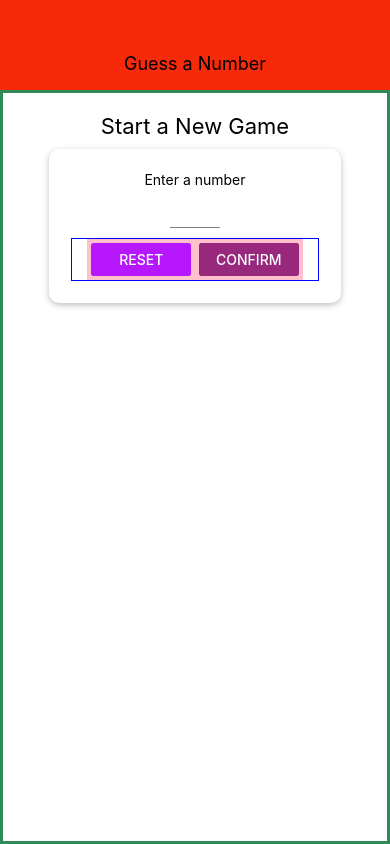
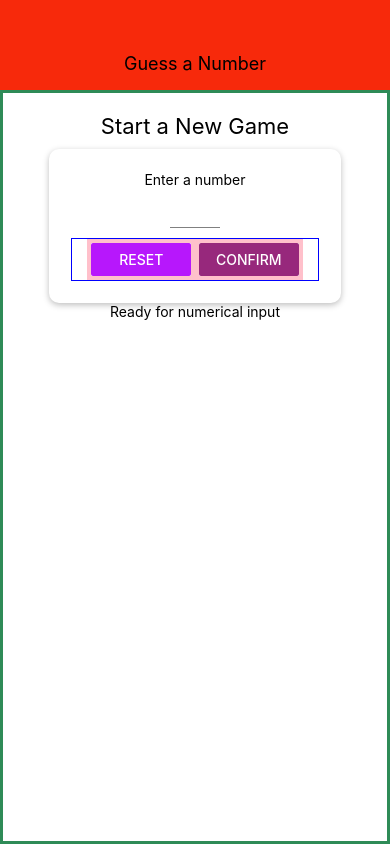
Before and after one commit to stevekutz/reactnative_guessnum_app, a React Native app in the folder reactnative_guess_num/: screen / in a window 390 px wide. Built offline with nearby package versions, Linux system fonts and the light colour scheme.

Commit message:
implemented conditional rendering with StartGameScreen

```diff
--- a/reactnative_guess_num/screens/StartGameScreen.js
+++ b/reactnative_guess_num/screens/StartGameScreen.js
@@ -15,19 +15,15 @@ const StartGameScreen = props => {
     //const [numberMessage, setNumberMessage] = useState('Select a Number');
 
     const handleNumberInput = inputTextVal => {
-
-
         setNumVal(inputTextVal.replace(/[^0-9]/g, ''));
     }
 
     const resetHandler = () => {
         setNumVal('');
         setConfirmed(false);
-
     }
 
     const confirmHandler = () => {
-
         const chosenVal = parseInt(numVal);
 
         // Verify value is valid number
@@ -54,28 +50,6 @@ const StartGameScreen = props => {
             setConfirmedVal(chosenVal);
             setNumVal('');
             Keyboard.dismiss();
-
-    }
-
-
-    // defining component here prevents re-render and display of new number different than user's confirmedVal
-    // user number will change due to re-render if ternary oeprator used inside return to render component
-
-    let confirmedComponent;
-
-    if (confirmed) {
-        confirmedComponent = (
-            <Card style = {styles.summaryContainer}>
-                <NumberContainer> {confirmedVal} </NumberContainer>
-                <Text> chosen </Text>
-                <Button
-                    title = 'Start Game ?'
-                    onPress = {() => props.startGameHandler(confirmedVal)}
-                />
-
-            </Card>
-
-        )
     }
 
     return (
@@ -83,9 +57,7 @@ const StartGameScreen = props => {
             <View style = {styles.screen}>
                 <Text style = {styles.title} > Start a New Game </Text>
                 <Card style = {styles.inputContainer}>
-
                         <Text> Enter a number </Text>
-                        {/* <TextInput />  */}
                         <Input
                             style = {styles.input}
                             blurOnSubmit
@@ -113,7 +85,23 @@ const StartGameScreen = props => {
                         </View>
                 </Card>
 
-                {confirmedComponent}
+                <View>
+                { confirmed
+                    ?
+                        <Card style = {styles.summaryContainer}>
+                            {/* <NumberContainer>{numberMessage}</NumberContainer> */}
+                            <NumberContainer> {confirmedVal} </NumberContainer>
+                            <Text> chosen </Text>
+                            <Button
+                                title = 'Start Game ?'
+                                onPress = {() => props.startGameHandler(confirmedVal)}
+                            />
+
+                        </Card>
+                    :
+                        <Text> Ready for numerical input </Text>
+                }
+                </View>
 
             </View>
         </TouchableWithoutFeedback>
@@ -189,20 +177,3 @@ const styles = StyleSheet.create({
 })
 
 export default StartGameScreen;
-
-    // <View>
-    // { confirmed
-    //     ?
-    //         <Card style = {styles.summaryContainer}>
-    //             {/* <NumberContainer>{numberMessage}</NumberContainer> */}
-    //             <NumberContainer> {confirmedVal} </NumberContainer>
-    //             <Text> chosen </Text>
-    //             <Button
-    //                 title = 'Start Game ?'
-    //                 onPress = {() => props.startGameHandler(confirmedVal)}
-    //             />
-
-    //         </Card>
-    //     :
-    //         <Text> Ready for numerical input </Text>
-    // }
```
Also changed, not shown: 1 other file (tests, documents, lock files or other folders).
